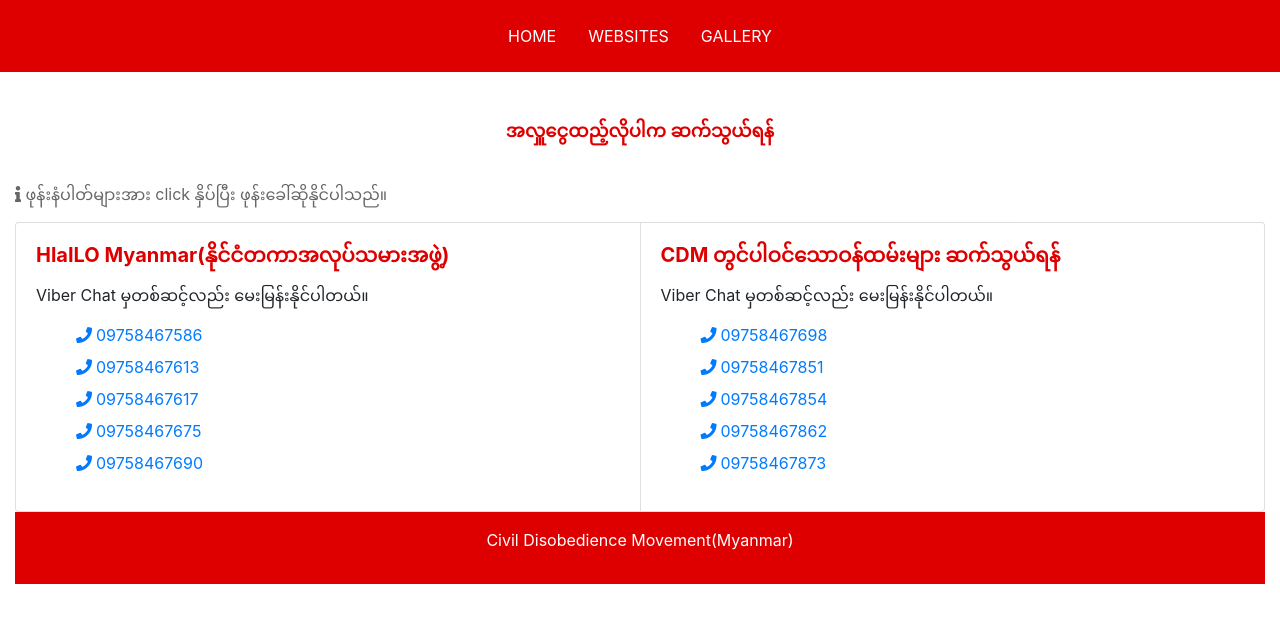
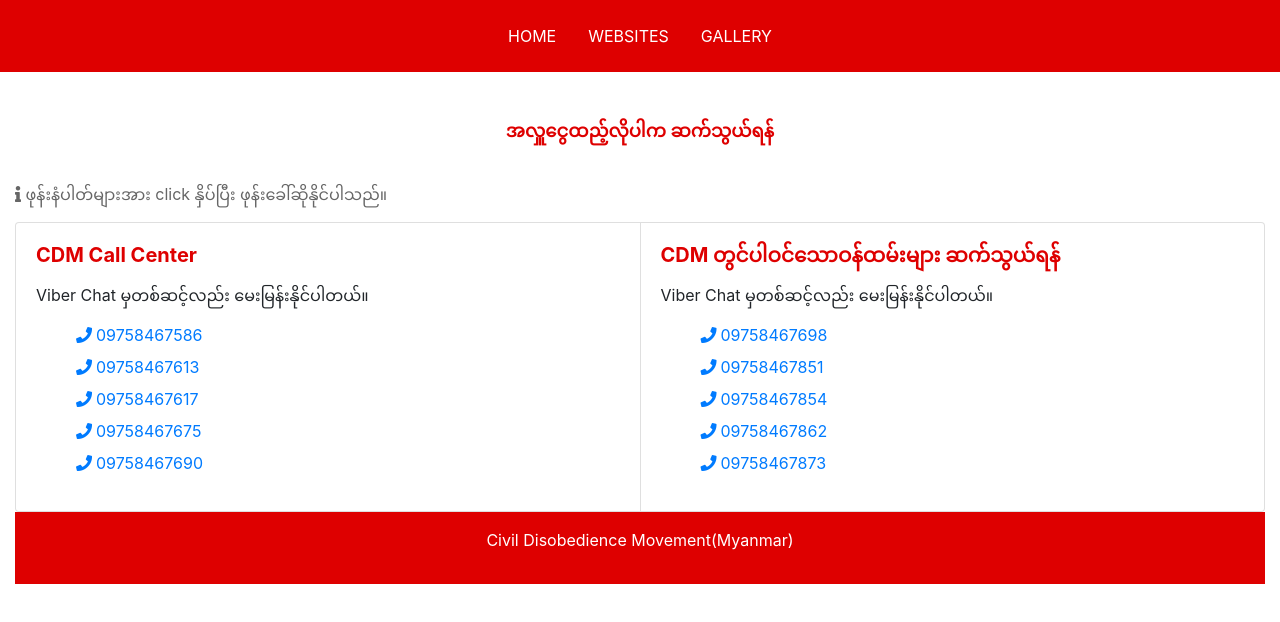
Before and after one commit to cdm-support/CDM, a plain HTML site: page callcenter.html in a window 1280 px wide. Drawn offline with Linux system fonts and the light colour scheme.

Commit message:
title callcenter

```diff
--- a/callcenter.html
+++ b/callcenter.html
@@ -45,7 +45,7 @@
 		<div class="card-group">
 			<div class="card">
 			  <div class="card-body">
-				<h5 class="card-title" style="font-weight: 700; color: #de0000;">HlaILO Myanmar(နိုင်ငံတကာအလုပ်သမားအဖွဲ့)</h5>
+				<h5 class="card-title" style="font-weight: 700; color: #de0000;">CDM Call Center</h5>
 				<p class="card-text">
 					<p>
 					Viber Chat မှတစ်ဆင့်လည်း မေးမြန်းနိုင်ပါတယ်။
```
